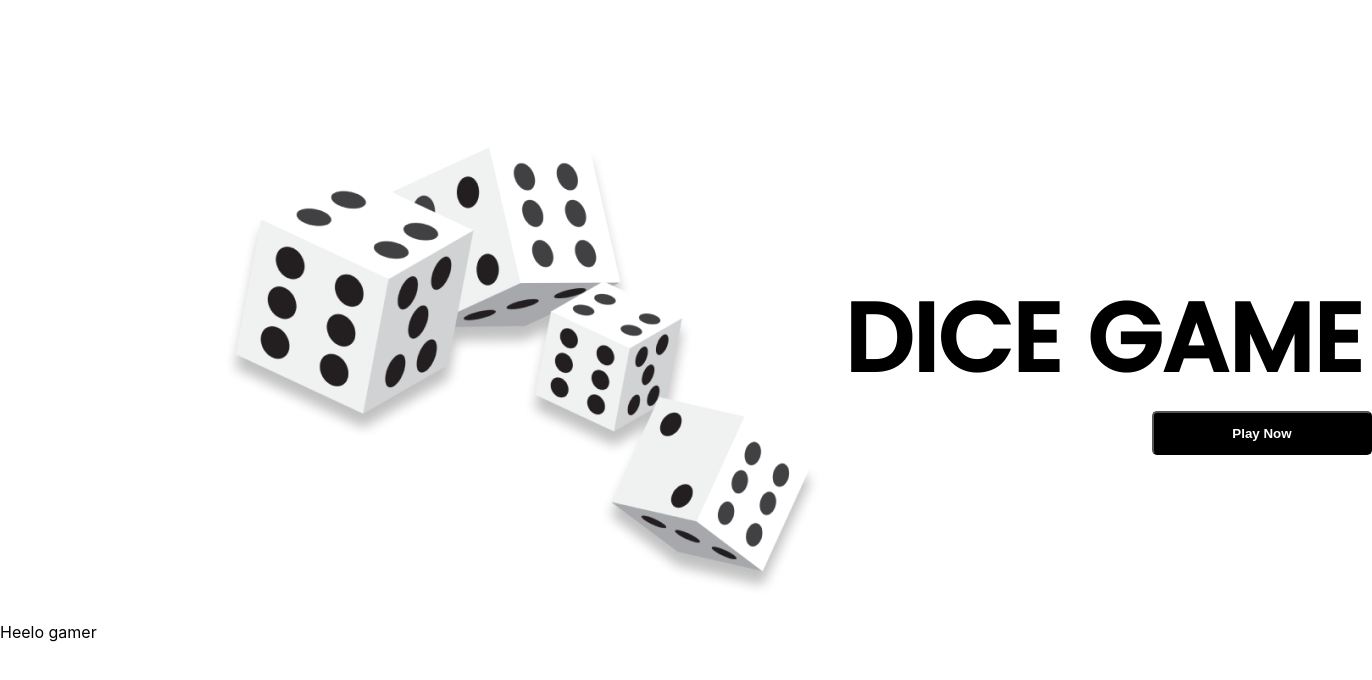
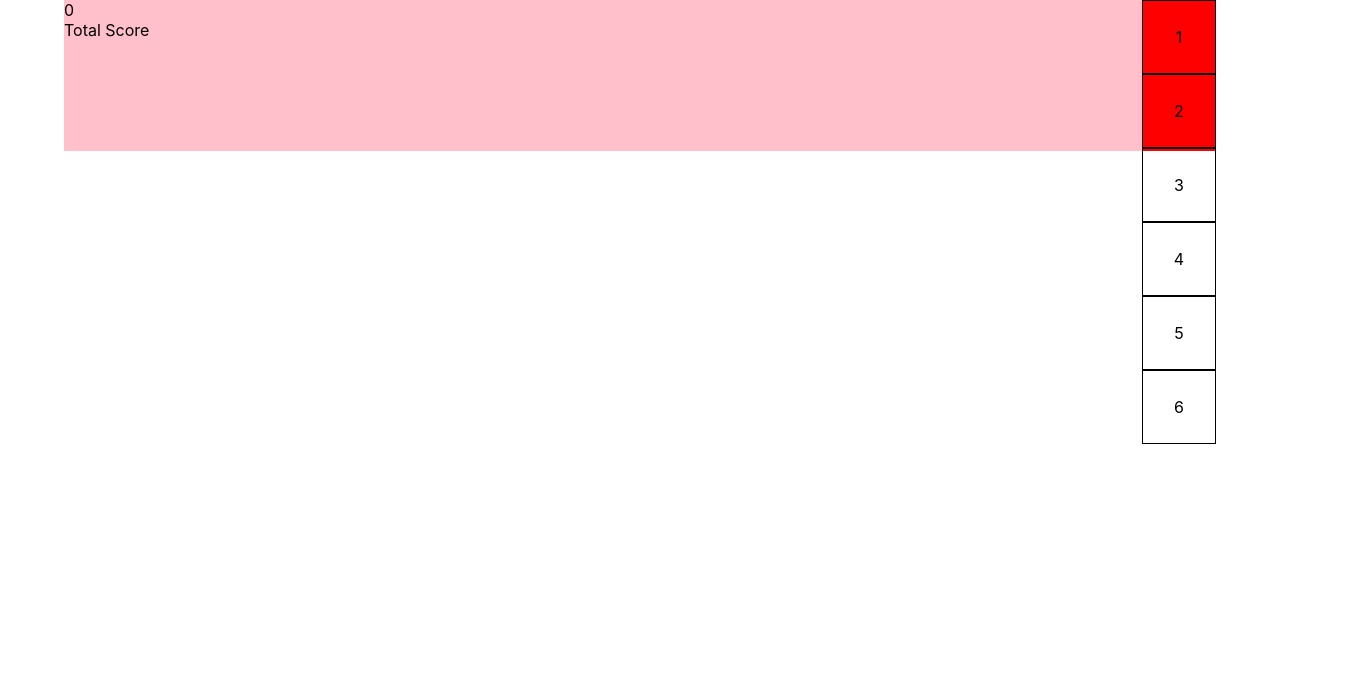
Before and after one commit to Aniket992/Dice-Game, a React (Create React App) app: page / in a window 1280 px wide. Shown: the top 680 px of the page, 1372 px wide, since content can reach past the window. Built offline with nearby package versions, Linux system fonts and the light colour scheme.

Commit message:
playpage update

```diff
--- a/src/App.js
+++ b/src/App.js
@@ -1,13 +1,24 @@
+import React, { useState } from 'react';
 import './App.css';
 import Home from './components/home';
 import Playpage from './components/playpage';
 
 function App() {
+  const [showPlaypage, setShowPlaypage] = useState(false);
+
+  const handlePlayNowClick = () => {
+    setShowPlaypage(true);
+  };
+
   return (
-   <div>
-    <Home/>
-    <Playpage/>
-   </div>
+    <div>
+      <Playpage/>
+      {/* {showPlaypage ? (
+        <Playpage />
+      ) : (
+        <Home onPlayNowClick={handlePlayNowClick} />
+      )} */}
+    </div>
   );
 }
 
--- a/src/components/home.jsx
+++ b/src/components/home.jsx
@@ -1,7 +1,13 @@
-import React from 'react'
+import React from 'react';
 import Style from './home.module.css';
-import Playpage from './playpage';
-const Home = () => {
+
+const Home = ({ onPlayNowClick }) => {
+  const handlePlayNowClick = () => {
+    if (onPlayNowClick) {
+      onPlayNowClick();
+    }
+  };
+
   return (
     <div className={Style.Homecontainer}>
       <div className={Style.diceimage}>
@@ -9,12 +15,12 @@ const Home = () => {
       </div>
       <div className={Style.hometext}>
         <h1>DICE GAME</h1>
-       <button  onClick={Playpage}><strong>Play Now</strong>
-        <script>console.log("hello");</script>
+        <button onClick={handlePlayNowClick}>
+          <strong>Play Now</strong>
         </button>
       </div>
     </div>
-  )
-}
+  );
+};
 
 export default Home;
--- a/src/components/home.module.css
+++ b/src/components/home.module.css
@@ -1,6 +1,7 @@
 @import url("https://fonts.googleapis.com/css2?family=Poppins:wght@200;300;500&display=swap");
 
 .Homecontainer {
+  /* position:absolute; */
   display: flex;
   justify-content: center;
   align-items: center;
@@ -18,13 +19,17 @@
   width: 649px;
   height: 522px;
 }
+
   .hometext {
+    position: relative;
     /* background-color: pink; */
     display: flex;
     flex-direction: column;
      align-items: end;
     justify-content: end;
   }
+
+
 h1 {
   width: 528px;
   height: 144px;
@@ -53,3 +58,18 @@ button:hover {
   font-size: large;
   transition: 0.2s;
 }
+
+@media (max-width: 768px){
+  h1 {
+    width: 328px;
+    height: 44px;
+
+    /* background-color: brown; */
+    font-family: Poppins;
+    font-size: 96px;
+    font-weight: 500;
+    line-height: 44px;
+    letter-spacing: 0em;
+    text-align: left;
+  }
+}
--- /dev/null
+++ b/src/components/numbersquares.jsx
@@ -0,0 +1,21 @@
+import React from 'react';
+import Style from './numbersquares.module.css';
+const NumberSquares = () => {
+  // Create an array of numbers from 1 to 6
+  const numbers = [1, 2, 3, 4, 5, 6];
+
+  return (
+    <div>
+      {numbers.map((number, index) => (
+        <div
+          key={index}
+          className={Style.squares}
+        >
+          {number}
+        </div>
+      ))}
+    </div>
+  );
+};
+
+export default NumberSquares;
--- /dev/null
+++ b/src/components/numbersquares.module.css
@@ -0,0 +1,10 @@
+.squares{
+    width: 72px;
+    height: 72px;
+    border:1px solid black;
+    text-align: center;
+display: flex;
+flex-direction: column;
+justify-content: center;
+    align-items: center;
+  }
--- a/src/components/playpage.jsx
+++ b/src/components/playpage.jsx
@@ -1,12 +1,21 @@
 import React from 'react';
 import Style from './playpage.module.css';
+import NumberSquares from './numbersquares'; // Import the NumberSquares component
+
 const Playpage = () => {
   return (
     <div className={Style.container}>
-      <p>Heelo gamer</p>
+      <div className={Style.topsection}>
+        <div className={Style.score}>
+          <p>0</p>
+          <p id='Total Score'>Total Score</p>
+        </div>
+        <div className={Style.numberSquaresContainer}>
+          <NumberSquares /> {/* Render the NumberSquares component here */}
+        </div>
+      </div>
     </div>
-
-  )
+  );
 }
 
 export default Playpage;
--- a/src/components/playpage.module.css
+++ b/src/components/playpage.module.css
@@ -1,6 +1,19 @@
-*{
-    /* background-color: pink */
+
+.topsection{
+    background-color: pink;
+    height: 151px;
+    width: 90%;
+    /* padding: 50px; */
+    margin:auto;
+    display: flex;
+    justify-content: space-between;
 }
-container{
-    background-color: pink;
+.score{
+
 }
+.numberSquaresContainer{
+    display: flex;
+    flex-direction: column;
+
+    background-color: red;
+}
```
Lines whose indentation alone changed are shown as unchanged.
